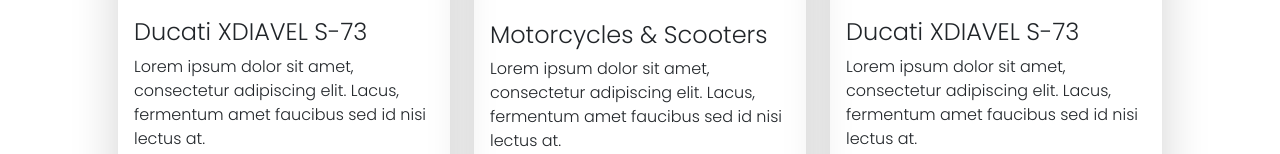
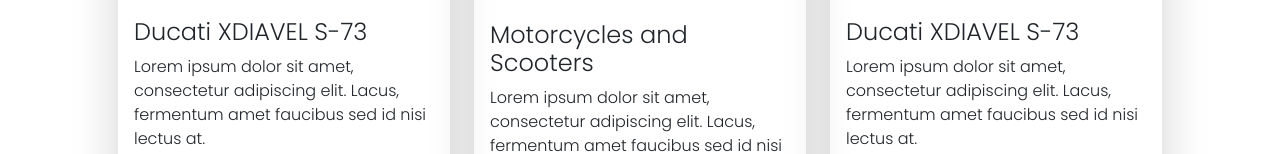
Before and after one commit to sawdahoque234/my-ecommerce-honda-website, a plain HTML site: page index.html in a window 1280 px wide. Shown: the part 1555-1709 px from the top of the page. Drawn offline with Linux system fonts and the light colour scheme.

Commit message:
hondawebsite

```diff
--- a/index.html
+++ b/index.html
@@ -3,7 +3,8 @@
 <head>
     <meta charset="UTF-8">
     <meta http-equiv="X-UA-Compatible" content="IE=edge">
-    <meta name="viewport" content="width=device-width, initial-scale=1.0"><script src="https://kit.fontawesome.com/49b5d89c03.js" crossorigin="anonymous"></script>
+    <meta name="viewport" content="width=device-width, initial-scale=1.0">
+    <script src="https://kit.fontawesome.com/49b5d89c03.js" crossorigin="anonymous"></script>
     <link rel="stylesheet" href="bootstrap/css/bootstrap.min.css">
     <link rel="stylesheet" href="style.css">
     <title>Honda-cbr</title>
@@ -105,7 +106,7 @@
                             <img class="img-fluid rounded mx-auto d-blocks"src="images/bike-2.png" alt="">
                         </div>
                         <div class="mx-3">
-                            <h4>Motorcycles & Scooters</h4>
+                            <h4>Motorcycles and Scooters</h4>
                             <p>Lorem ipsum dolor sit amet, consectetur adipiscing elit. Lacus, fermentum amet faucibus sed id nisi lectus at.</p>
                             <div style="border: 1px solid red;" class="btn btn-white text-danger mb-2">Read More</div>
                         </div>
```
Also changed, not shown: 1 other file.
